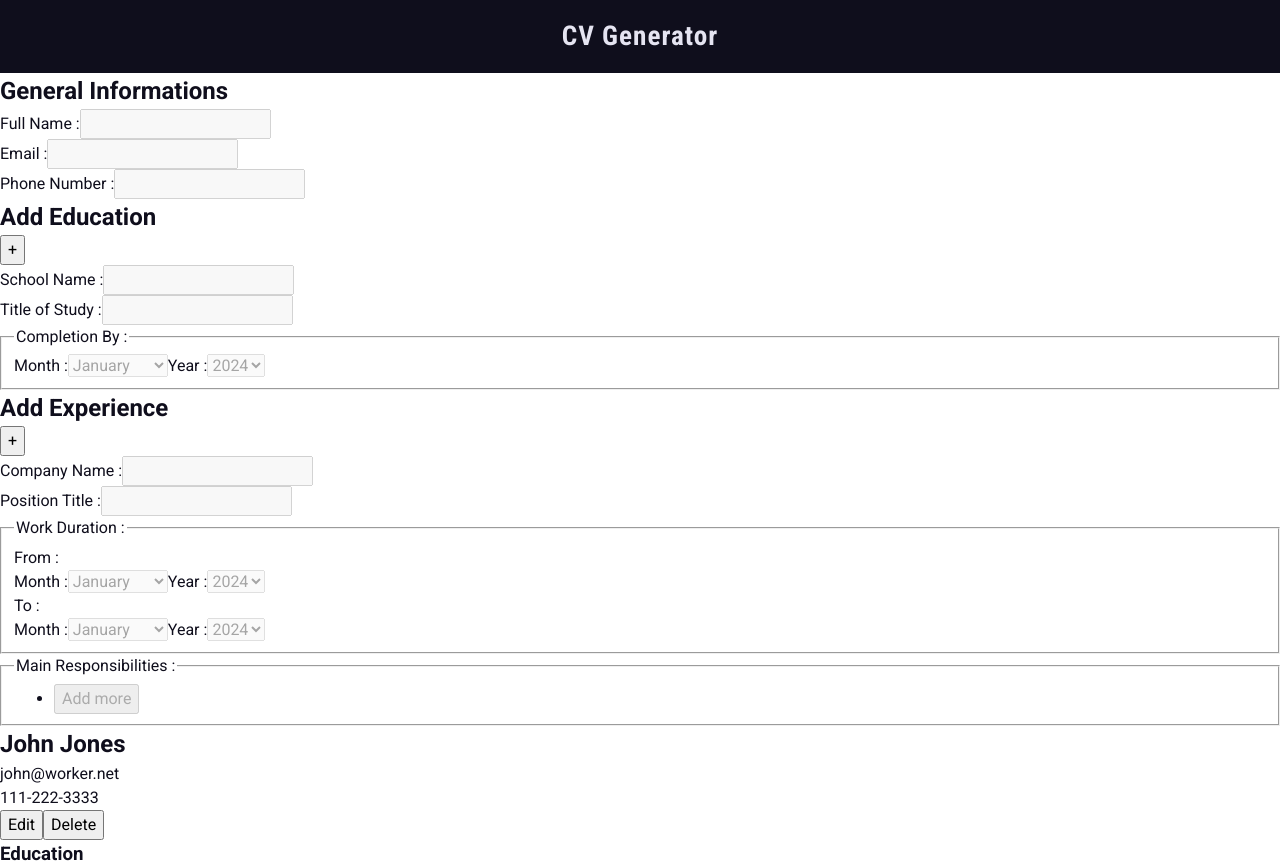
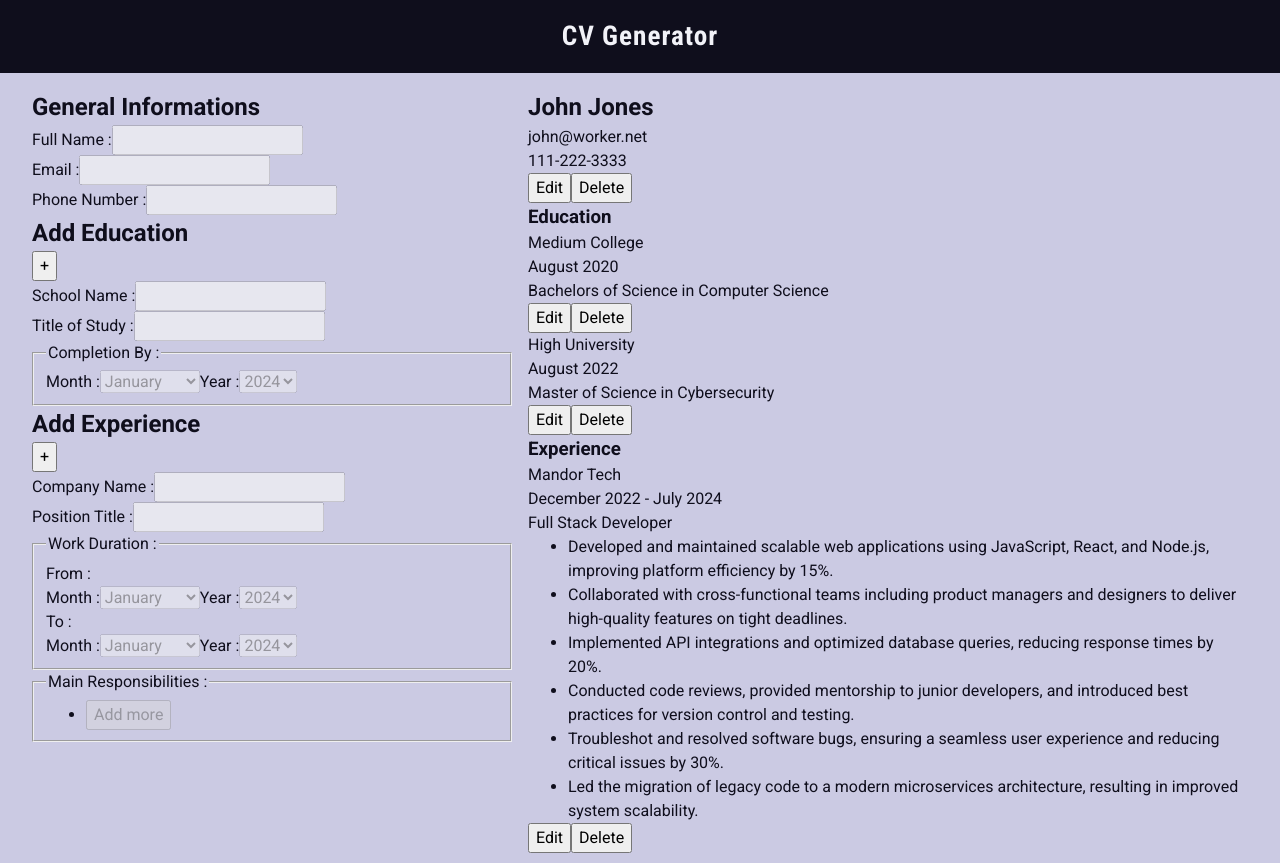
Before and after one commit to MewKay/cv-application, a React (Vite) app: page / in a window 1280 px wide. Shown: the top 863 px of the page. Built offline with nearby package versions, Linux system fonts and the light colour scheme.

Commit message:
Add style to Main section

```diff
--- a/src/styles/style.css
+++ b/src/styles/style.css
@@ -2,8 +2,10 @@
 :root {
   --text: #0f0e1c;
   --primary: #0f0e1c;
-  --background-0: #e5e4f1;
-  --background-1: #b1afd5;
+  --background-0: #f2f2f8;
+  --background-1: #cbcae3;
+  --green: #366d62;
+  --red: #be3749;
   --font-heading: "Roboto Condensed";
   --font-text: "Roboto";
 }
@@ -26,6 +28,27 @@ header {
   padding: 1rem 1rem;
 }
 
+/* --- Main Content --- */
+
+main {
+  flex: 1;
+  padding: 1rem 2rem;
+  display: flex;
+  gap: 1rem;
+}
+
+/* ---- Edit Section ---- */
+
+.edit-section {
+  flex: 2;
+}
+
+/* ---- Display Section ---- */
+
+.display-section {
+  flex: 3;
+}
+
 /* -- Style -- */
 
 /* --- Header --- */
@@ -40,3 +63,9 @@ header h1 {
   letter-spacing: 1px;
   color: var(--background-0);
 }
+
+/* --- Main Section --- */
+
+main {
+  background-color: var(--background-1);
+}
```
